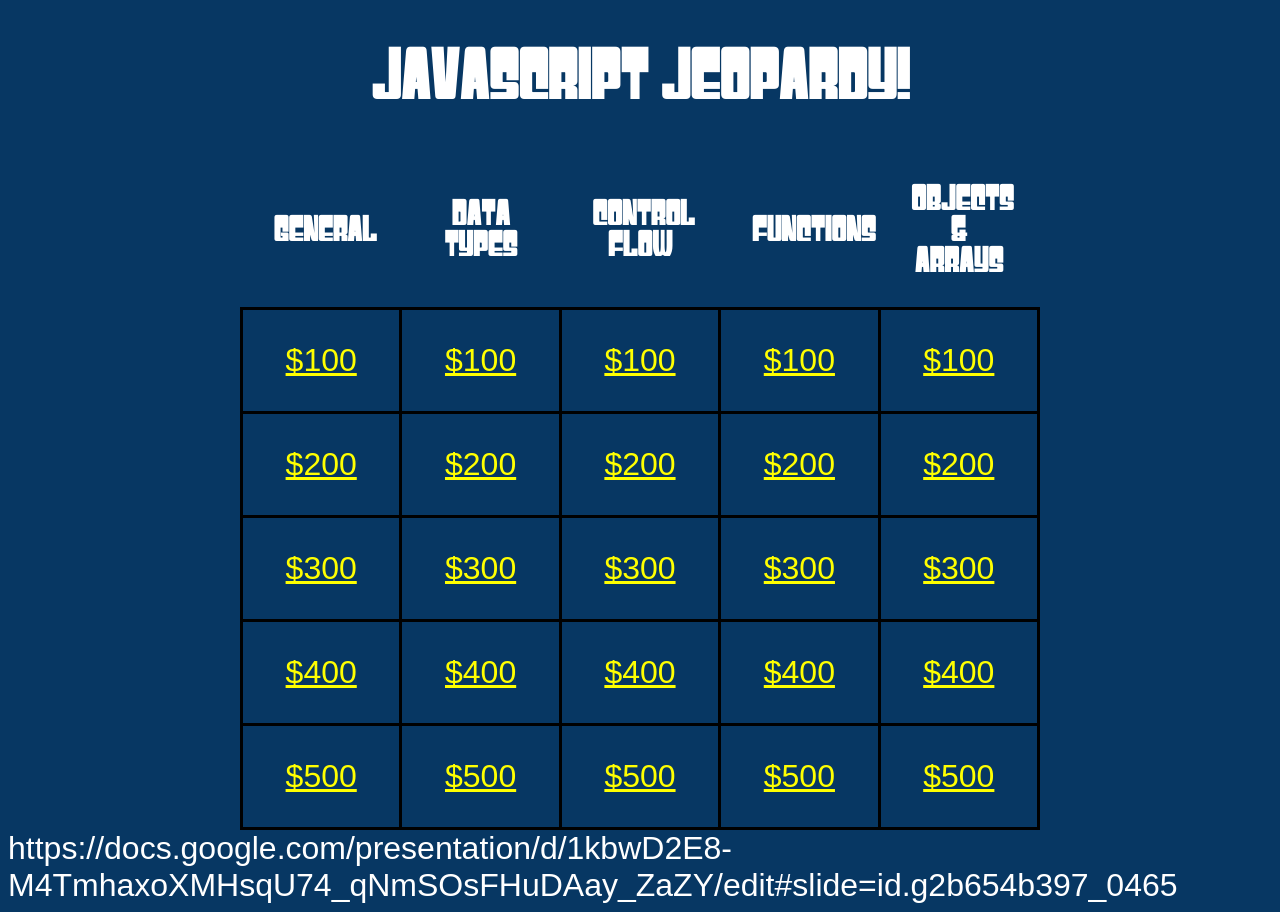
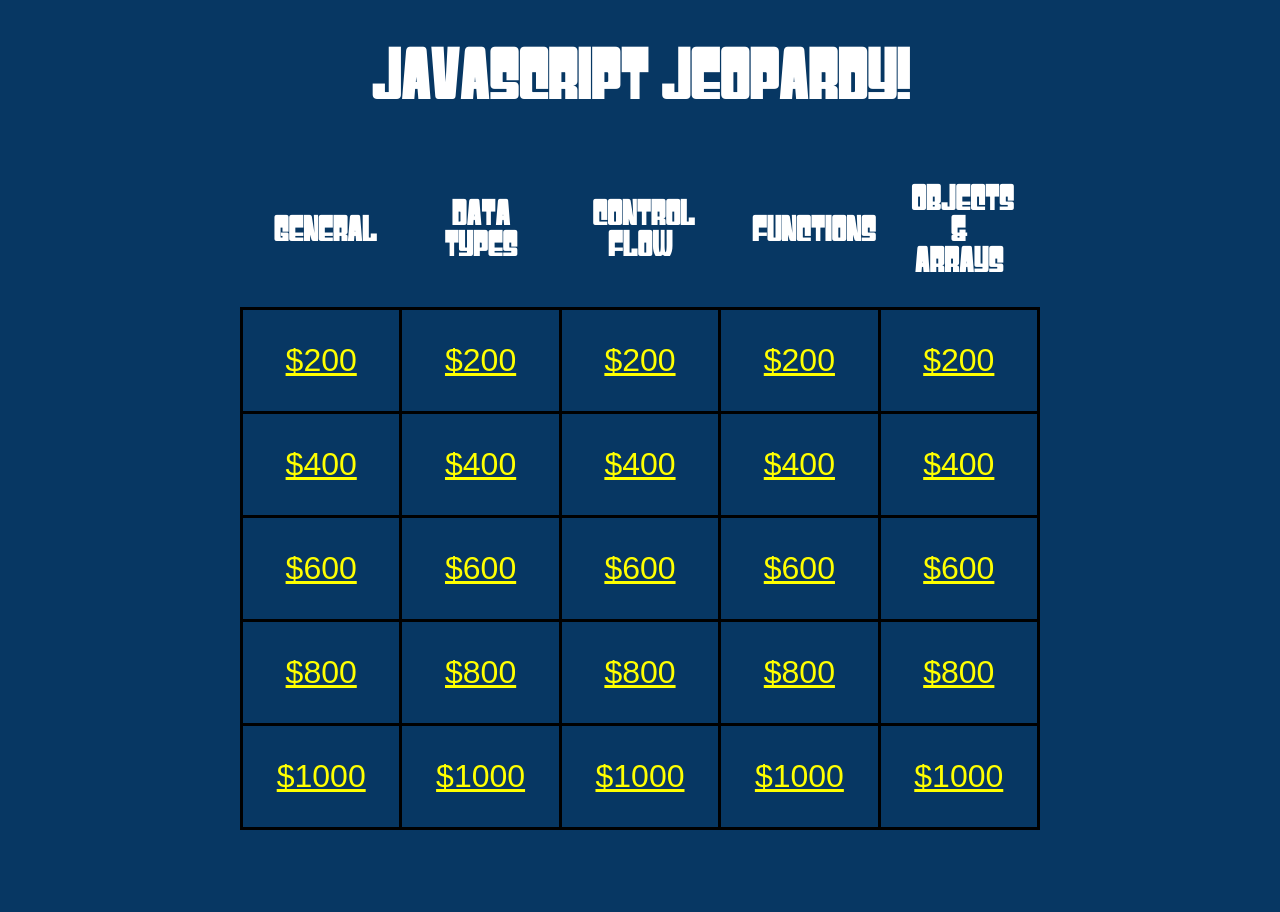
Before and after one commit to michaelpetty/js-jeopardy, a plain HTML site: page index.html in a window 1280 px wide. After the commit the page ends 838 px from the top, so only its background shows below. Drawn offline with Linux system fonts and the light colour scheme.

Commit message:
Added questions

```diff
--- a/index.html
+++ b/index.html
@@ -34,7 +34,6 @@
     </div>
     <div class="modal-overlay" v-show="modal.state != 'CLOSED'"></div>
   </div>
-https://docs.google.com/presentation/d/1kbwD2E8-M4TmhaxoXMHsqU74_qNmSOsFHuDAay_ZaZY/edit#slide=id.g2b654b397_0465
   <script src="vue.js"></script>
   <script src="main.js"></script>
 
--- a/main.js
+++ b/main.js
@@ -26,111 +26,37 @@ new Vue({
           {
             category: "General",
             answered: false,
-            value: "$100",
-            answer: "This a thing",
-            question: "What is a thing?",
-          },
-          {
-            category: "Data Types",
-            answered: false,
-            value: "$100",
-            answer: "This is another thing",
-            question: "What is another thing?"
-          },
-          {
-            category: "Control Flow",
-            answered: false,
-            value: "$100",
-            answer: "This a thing",
-            question: "What is a thing?"
-          },
-          {
-            category: "Functions",
-            answered: false,
-            value: "$100",
-            answer: "This a thing",
-            question: "What is a thing?"
-          },
-          {
-            category: "Objects & Arrays",
-            answered: false,
-            value: "$100",
-            answer: "This a thing",
-            question: "What is a thing?"
-          },
-        ],
-        [
-          {
-            category: "General",
-            answered: false,
             value: "$200",
-            answer: "This a thing",
-            question: "What is a thing?"
+            answer: "A reference in code that holds a value.",
+            question: "What is a variable?",
           },
           {
             category: "Data Types",
             answered: false,
             value: "$200",
-            answer: "This is another thing",
-            question: "What is another thing?"
+            answer: "\"Meow\", \'Washington D.C.\' and \`Taco\` are examples of this type",
+            question: "What is a string?"
           },
           {
             category: "Control Flow",
             answered: false,
             value: "$200",
-            answer: "This a thing",
-            question: "What is a thing?"
+            answer: "This loop will run so long as a general condition is true",
+            question: "What is a while loop?"
           },
           {
             category: "Functions",
             answered: false,
             value: "$200",
-            answer: "This a thing",
-            question: "What is a thing?"
+            answer: "A value that is passed into a funciton",
+            question: "What is an argument?"
           },
           {
             category: "Objects & Arrays",
             answered: false,
             value: "$200",
-            answer: "This a thing",
-            question: "What is a thing?"
-          },
-        ],
-        [
-          {
-            category: "General",
-            answered: false,
-            value: "$300",
-            answer: "This a thing",
-            question: "What is a thing?"
-          },
-          {
-            category: "Data Types",
-            answered: false,
-            value: "$300",
-            answer: "This is another thing",
-            question: "What is another thing?"
-          },
-          {
-            category: "Control Flow",
-            answered: false,
-            value: "$300",
-            answer: "This a thing",
-            question: "What is a thing?"
-          },
-          {
-            category: "Functions",
-            answered: false,
-            value: "$300",
-            answer: "This a thing",
-            question: "What is a thing?"
-          },
-          {
-            category: "Objects & Arrays",
-            answered: false,
-            value: "$300",
-            answer: "This a thing",
-            question: "What is a thing?"
+            answer: "The position of an item in an array",
+            question: "What is an index?"
           },
         ],
         [
@@ -138,72 +64,147 @@ new Vue({
             category: "General",
             answered: false,
             value: "$400",
-            answer: "This a thing",
-            question: "What is a thing?"
+            answer: "The language used to add behavior to a web page",
+            question: "What is JavaScript?"
           },
           {
             category: "Data Types",
             answered: false,
             value: "$400",
-            answer: "This is another thing",
-            question: "What is another thing?"
+            answer: "The result of the expression `'Woof' + 100`",
+            question: "What is `Woof100`?"
           },
           {
             category: "Control Flow",
             answered: false,
             value: "$400",
-            answer: "This a thing",
-            question: "What is a thing?"
+            answer: "This loop will run for a set number of iterations",
+            question: "What is a for loop?"
           },
           {
             category: "Functions",
             answered: false,
             value: "$400",
-            answer: "This a thing",
-            question: "What is a thing?"
+            answer: "This statement outputs a single value from a function",
+            question: "What is a return statement?"
           },
           {
+            category: "Objects & Arrays",
             answered: false,
             value: "$400",
-            answer: "This a thing",
-            question: "What is a thing?"
+            answer: "The `pop()` function does this",
+            question: "What removes the last value from an array?"
           },
         ],
         [
           {
             category: "General",
             answered: false,
-            value: "$500",
-            answer: "This a thing",
-            question: "What is a thing?"
+            value: "$600",
+            answer: "The syntax for a single-line comment in JavaScript",
+            question: "What are two slashes?"
           },
           {
             category: "Data Types",
             answered: false,
-            value: "$500",
-            answer: "This is another thing",
-            question: "What is another thing?"
+            value: "$600",
+            answer: "When a variable is declared but not assigned a value, it is this type",
+            question: "What is `undefined`?"
           },
           {
             category: "Control Flow",
             answered: false,
-            value: "$500",
-            answer: "This a thing",
-            question: "What is a thing?"
+            value: "$600",
+            answer: "This performs a loose, not strict, equality comparison",
+            question: "What are two equal signs?"
           },
           {
             category: "Functions",
             answered: false,
-            value: "$500",
-            answer: "This a thing",
-            question: "What is a thing?"
+            value: "$600",
+            answer: "A variable that exists only within the body of a function",
+            question: "What is a local variable?"
           },
           {
             category: "Objects & Arrays",
             answered: false,
-            value: "$500",
-            answer: "This a thing",
-            question: "What is a thing?"
+            value: "$600",
+            answer: "The succinct notation for accessing a value stored in an object",
+            question: "What is dot notation?"
+          },
+        ],
+        [
+          {
+            category: "General",
+            answered: false,
+            value: "$800",
+            answer: "When a computer doesn't know how to proceed execution",
+            question: "What is an error?"
+          },
+          {
+            category: "Data Types",
+            answered: false,
+            value: "$800",
+            answer: "When JavaScript converts a variable from one type to another",
+            question: "What is coercion?"
+          },
+          {
+            category: "Control Flow",
+            answered: false,
+            value: "$800",
+            answer: "This statement can take the place of a very large `if` statement",
+            question: "What is a `switch` statement?"
+          },
+          {
+            category: "Functions",
+            answered: false,
+            value: "$800",
+            answer: "The default return value of a function",
+            question: "What is `undefined`?"
+          },
+          {
+            category: "Objects & Arrays",
+            answered: false,
+            value: "$800",
+            answer: "Short for \"JavaScript Object Notation\"",
+            question: "What does JSON stand for?"
+          },
+        ],
+        [
+          {
+            category: "General",
+            answered: false,
+            value: "$1000",
+            answer: "When someone breaks down problems before writing code",
+            question: "What is pseudocoding?"
+          },
+          {
+            category: "Data Types",
+            answered: false,
+            value: "$1000",
+            answer: "This keyword prevents reassignment",
+            question: "What is `const`?"
+          },
+          {
+            category: "Control Flow",
+            answered: false,
+            value: "$1000",
+            answer: "An expression that branches, similar to the `if` statement",
+            question: "What is a ternary?"
+          },
+          {
+            category: "Functions",
+            answered: false,
+            value: "$1000",
+            answer: "What determines where in our code a variable can be accessed",
+            question: "What is scope?"
+          },
+          {
+            category: "Objects & Arrays",
+            answered: false,
+            value: "$1000",
+            answer: "The object where `pop`, `push`, `map` and more are located",
+            question: "What is `Array.prototype`?"
           },
         ],
       ]
```
